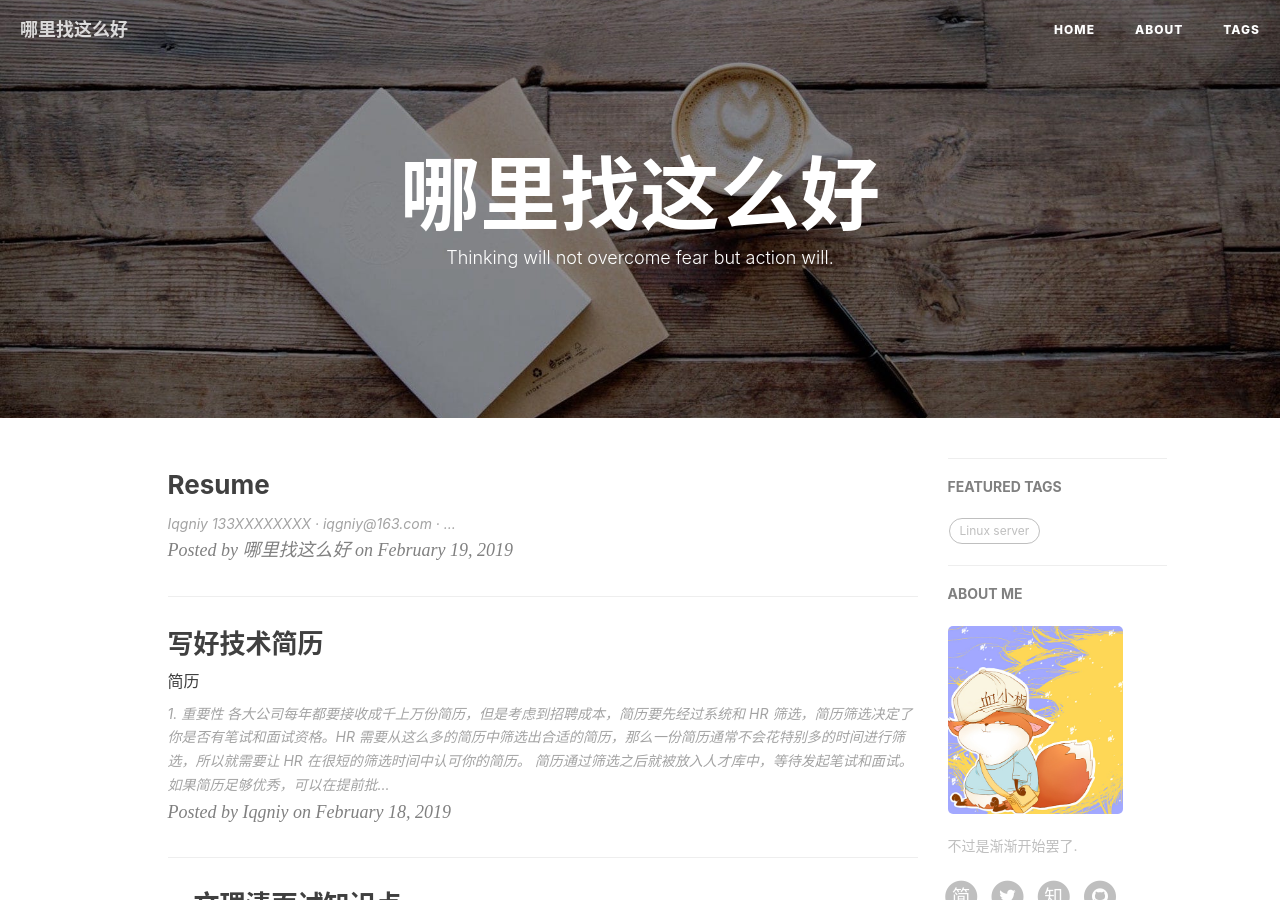
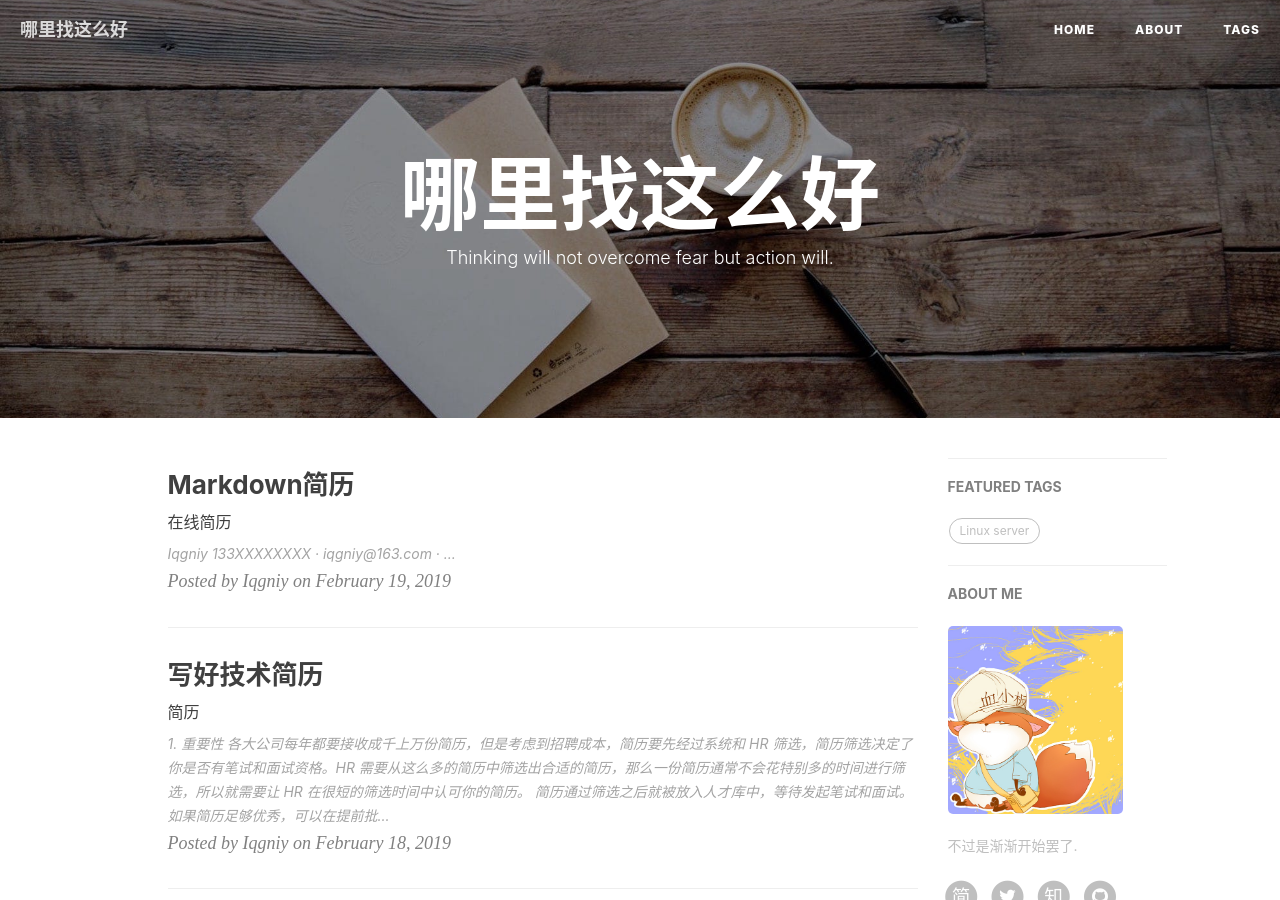
Before and after one commit to Iqgniy/Iqgniy.github.io, a Jekyll site: the page built from index.html, in a window 1280 px wide and 900 px high. Built offline with Jekyll 4.4.1, drawn with Linux system fonts in a browser that asks for light colours; nearby versions of some CDN libraries; the list of posts is cut into pages by our own code; comment, search, counter and statistics services are not loaded.

Commit message:
Update 2019-02-19-Resume.md

```diff
--- a/_posts/2019-02-19-Resume.md
+++ b/_posts/2019-02-19-Resume.md
@@ -1,3 +1,14 @@
+---
+layout:     post
+title:      Markdown简历
+subtitle:   在线简历
+date:       2019-02-19
+author:     Iqgniy
+header-img: img/post-mark.jpg
+catalog: true
+tags:
+    - Markdown简历
+---
 <div align="center">
      <h1>Iqgniy</h1>
      <div>
```
